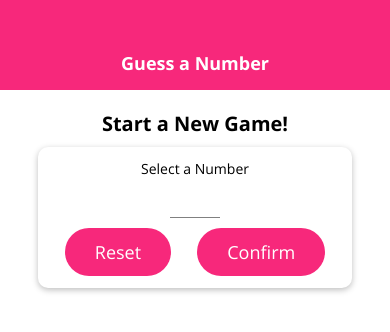
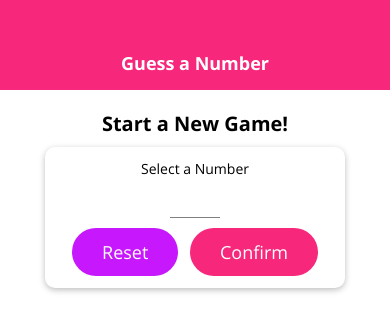
Before and after one commit to mikolertesx/guess-number-app, a React Native app: screen / in a window 390 px wide. Shown: the top 332 px of the page. Built offline with nearby package versions, Linux system fonts and the light colour scheme.

Commit message:
Minor adjustments to MainButton

```diff
--- a/components/MainButton.js
+++ b/components/MainButton.js
@@ -2,10 +2,10 @@ import React from "react";
 import { View, Text, StyleSheet, TouchableOpacity } from "react-native";
 import Colors from "../constants/colors";
 
-const MainButton = ({ title, onPress, style, textStyle }) => {
+const MainButton = ({ title, onPress, style, textStyle, color }) => {
   return (
     <TouchableOpacity onPress={onPress}>
-      <View style={{ ...styles.button, ...style }}>
+      <View style={{ ...styles.button, ...style, backgroundColor: color }}>
         <Text style={{ ...styles.buttonText, ...textStyle }}>{title}</Text>
       </View>
     </TouchableOpacity>
--- a/screens/StartGameScreen.js
+++ b/screens/StartGameScreen.js
@@ -119,10 +119,11 @@ const styles = StyleSheet.create({
     marginVertical: 10,
   },
   inputContainer: {
+    width: "80%",
+    minWidth: 300,
+    maxWidth: "95%",
     alignItems: "center",
-    width: 350,
     padding: 12,
-    maxWidth: "85%",
   },
   buttonContainer: {
     flexDirection: "row",
```
